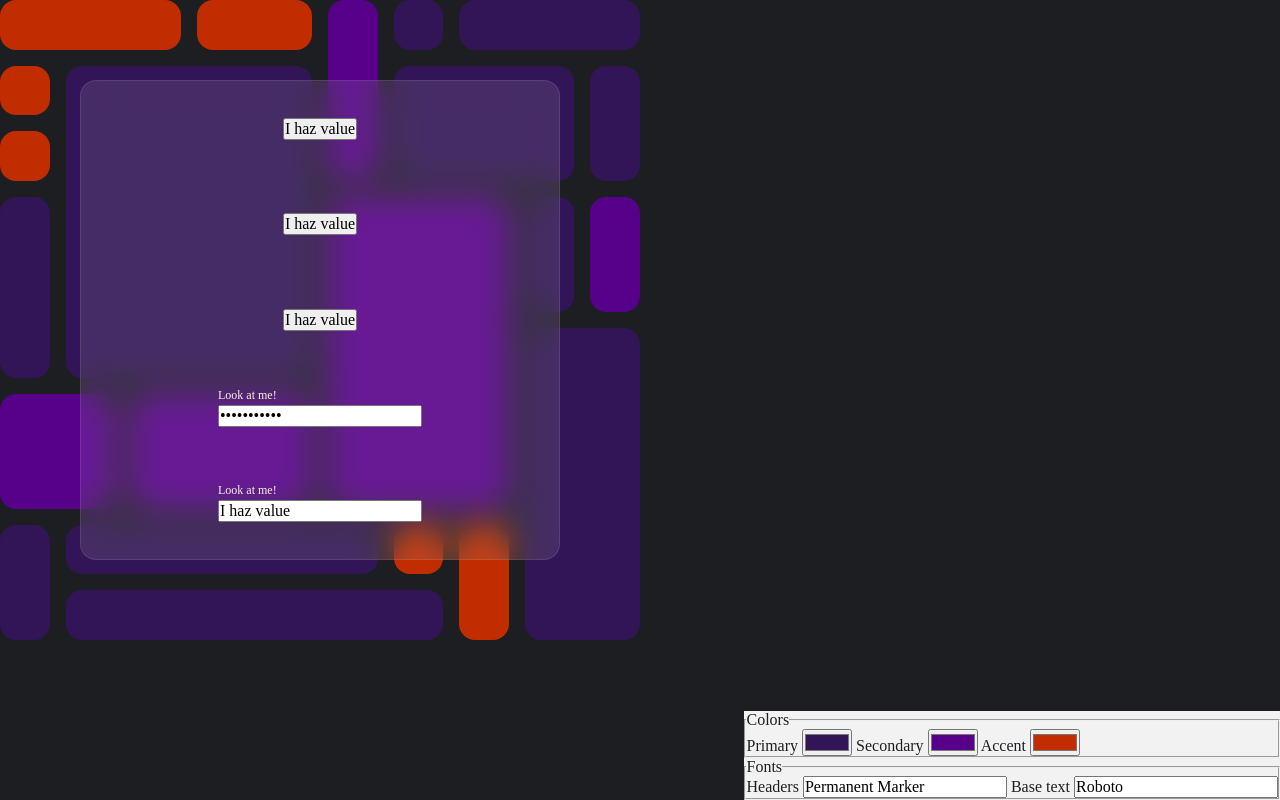
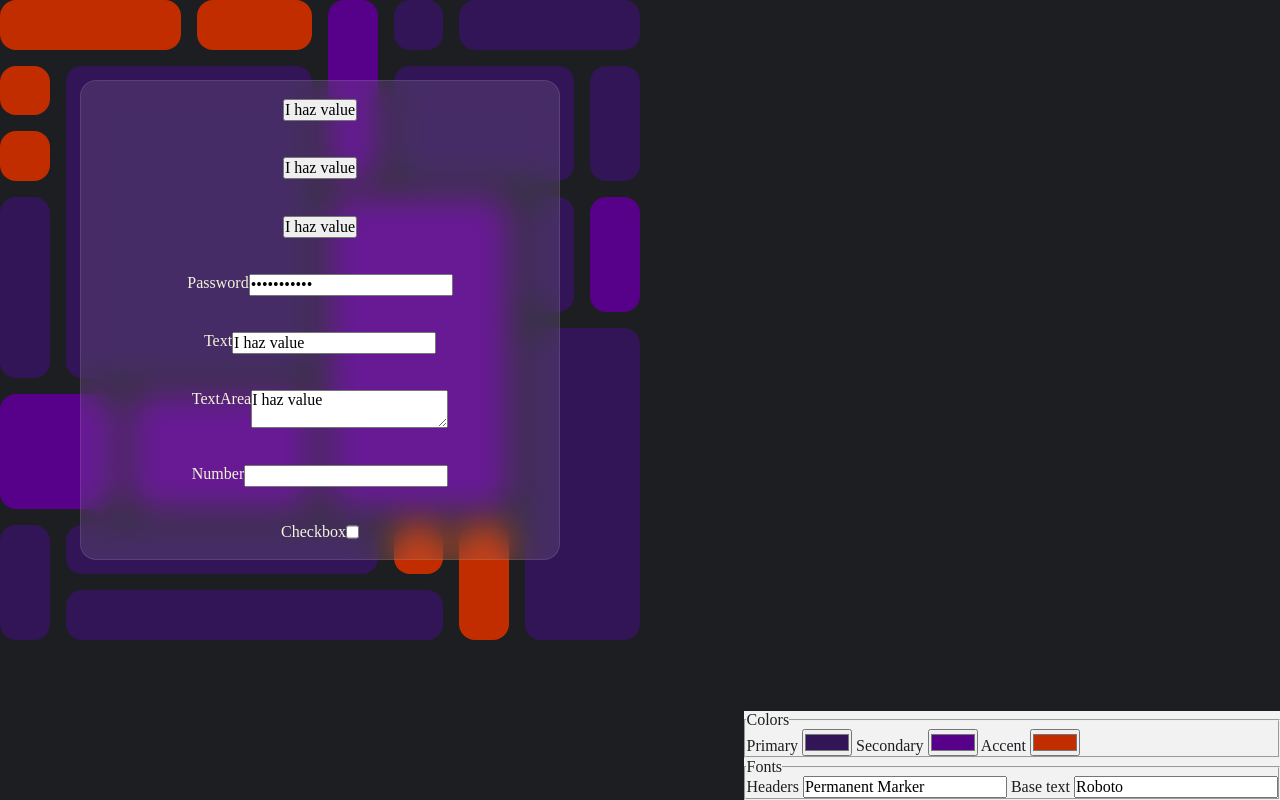
Before and after one commit to Coding-Jarl/design-system, a SvelteKit app in the folder v0.1/: page / in a window 1280 px wide. Built offline with nearby package versions, Linux system fonts and the light colour scheme.

Commit message:
Add several field subcomponents

```diff
--- a/v0.1/src/components/molecules/Field.svelte
+++ b/v0.1/src/components/molecules/Field.svelte
@@ -1,32 +1,52 @@
 <script lang="ts">
-	import Base from './Field/Base.svelte';
-	import Button from './Field/Button.svelte';
+	import { uniqueId } from '$lib/uniqueId';
+	import BaseField from './Field/BaseField.svelte';
+	import ButtonField from './Field/ButtonField.svelte';
+	import CheckBoxField from './Field/CheckBoxField.svelte';
+	import NumberField from './Field/NumberField.svelte';
+	import TextAreaField from './Field/TextAreaField.svelte';
 
-	export let type:
+	type Type =
 		| 'button'
 		| 'reset'
 		| 'submit'
-		// | 'checkbox'
+		| 'checkbox'
 		// | 'radio'
 		// | 'select'
 		// | 'file'
-		// | 'number'
-		// | 'textarea'
+		| 'number'
+		| 'textarea'
 		| 'password'
-		| 'text' = 'text';
-	export let label: string = 'Look at me!';
+		| 'text';
+	export let type: Type = 'text';
+	export let label: string;
+	export let name: string;
 	export let value: string; // Beware of type "image"
+	let id: string;
+	let hideLabel: boolean;
+	$: id = $$props['id'] ?? uniqueId(`${type}-`);
+	$: hideLabel = ['button', 'reset', 'submit'].includes(type);
+	function isAmong<T extends Type>(type: Type, candidates: T[]): type is T {
+		return candidates.includes(type as T);
+	}
 </script>
 
-<label class="wrapper">
-	{#if type === 'button' || type === 'reset' || type === 'submit'}
-		<span class="visually-hidden">{label}</span>
-		<Button {type} {value} {...$$restProps} />
-	{:else if type === 'text' || type === 'password' || type === 'number'}
-		<span>{label}</span>
-		<Base {type} bind:value {...$$restProps} />
+<div class="wrapper">
+	<label class:visually-hidden={hideLabel} for={id}>{label}</label>
+	{#if isAmong(type, ['button', 'reset', 'submit'])}
+		<ButtonField {id} {name} {type} {value} {...$$restProps} />
+	{:else if isAmong(type, ['textarea'])}
+		<TextAreaField {id} {name} bind:value {...$$restProps} />
+	{:else if isAmong(type, ['number'])}
+		<NumberField {id} {name} bind:value {...$$restProps} />
+	{:else if isAmong(type, ['text', 'password'])}
+		<BaseField {id} {name} {type} bind:value {...$$restProps} />
+	{:else if isAmong(type, ['checkbox'])}
+		<CheckBoxField {id} {name} bind:value {...$$restProps} />
+	{:else}
+		<p>Unsupported Field type !</p>
 	{/if}
-</label>
+</div>
 
 <!-- <form>
     <Field type="text" label="title" />
@@ -36,14 +56,16 @@
 
 <style>
 	@layer molecules {
-		label {
+		.wrapper {
 			position: relative;
+			display: flex;
+			flex-flow: row;
 		}
-		label:focus-within {
-			outline: 1px dotted yellowgreen;
-			outline-offset: calc(var(--size-base) / 2);
+		.wrapper:focus-within {
+			outline: 2px solid var(--color-accent);
+			outline-offset: calc(var(--size-base) / 5);
 		}
-		span {
+		.wrapper span {
 			position: absolute;
 			transform-origin: 0 -100%;
 			transform: scale(0.75) translateY(-1rem);
--- /dev/null
+++ b/v0.1/src/components/molecules/Field/BaseField.svelte
@@ -0,0 +1,14 @@
+<script lang="ts">
+	import type { HTMLInputAttributes } from 'svelte/elements';
+	type $$Props = Omit<HTMLInputAttributes, 'type'> & {
+		type: 'text' | 'password';
+		name: string;
+	};
+	export let type: $$Props['type'];
+	export let value: $$Props['value'] = undefined;
+</script>
+
+<input {type} {value} {...$$restProps} />
+
+<style>
+</style>
--- /dev/null
+++ b/v0.1/src/components/molecules/Field/CheckBoxField.svelte
@@ -0,0 +1,8 @@
+<script lang="ts">
+	export let value;
+</script>
+
+<input type="checkbox" {value} {...$$restProps} />
+
+<style>
+</style>
--- a/v0.1/src/components/molecules/Field/Button.svelte
+++ b/v0.1/src/components/molecules/Field/NumberField.svelte
@@ -1,9 +1,8 @@
 <script lang="ts">
-	export let type;
 	export let value;
 </script>
 
-<input {type} {value} {...$$restProps} />
+<input type="number" {value} {...$$restProps} />
 
 <style>
 </style>
--- /dev/null
+++ b/v0.1/src/components/molecules/Field/TextAreaField.svelte
@@ -0,0 +1,13 @@
+<script lang="ts">
+	export let value;
+</script>
+
+<textarea {value} {...$$restProps} spellcheck="false" />
+
+<style>
+	textarea {
+		resize: vertical;
+		min-height: calc(var(--size-base) * var(--size-scale));
+		max-height: 3rem;
+	}
+</style>
--- a/v0.1/src/lib/theme/ThemeProvider.svelte
+++ b/v0.1/src/lib/theme/ThemeProvider.svelte
@@ -4,7 +4,7 @@
 	const themeToStyle = (theme: Record<string, unknown>, path = ''): string => {
 		return Object.entries(theme)
 			.flatMap(([key, val]) => {
-				if (typeof val === 'string') {
+				if (typeof val === 'string' || typeof val === 'number') {
 					return `--${path}${key}:${val};`;
 				}
 				return themeToStyle(val as Record<string, unknown>, `${path}${key}-`);
--- /dev/null
+++ b/v0.1/src/lib/uniqueId.ts
@@ -0,0 +1,7 @@
+const uniqueIds = new Map<string, number>();
+
+export function uniqueId(prefix = ''): string {
+	const count = (uniqueIds.get(prefix) ?? 0) + 1;
+	uniqueIds.set(prefix, count);
+	return `${prefix}${count}`;
+}
--- a/v0.1/src/routes/+page.svelte
+++ b/v0.1/src/routes/+page.svelte
@@ -11,20 +11,20 @@
 		</div>
 		<div class="fg">
 			<GlassPane>
-				<Field type="button" value="I haz value" />
-				<Field type="reset" value="I haz value" />
-				<Field type="submit" value="I haz value" />
-				<Field type="password" value="I haz value" />
-				<Field type="text" value="I haz value" />
+				<Field label="Button" name="xyz" type="button" value="I haz value" />
+				<Field label="Reset" name="xyz" type="reset" value="I haz value" />
+				<Field label="Submit" name="xyz" type="submit" value="I haz value" />
+				<Field label="Password" name="xyz" type="password" value="I haz value" />
+				<Field label="Text" name="xyz" type="text" value="I haz value" />
+				<Field label="TextArea" name="xyz" type="textarea" value="I haz value" />
+				<Field label="Number" name="xyz" type="number" value="I haz value" />
+				<Field label="Checkbox" name="xyz" type="checkbox" value="I haz value" />
 			</GlassPane>
 		</div>
 	</div>
 </div>
 
 <style>
-	p {
-		color: var(--color-primary);
-	}
 	.display {
 		position: relative;
 		display: grid;
```
Also changed, not shown: v0.1/src/components/molecules/Field/ButtonField.svelte (renamed from v0.1/src/components/molecules/Field/Base.svelte).
